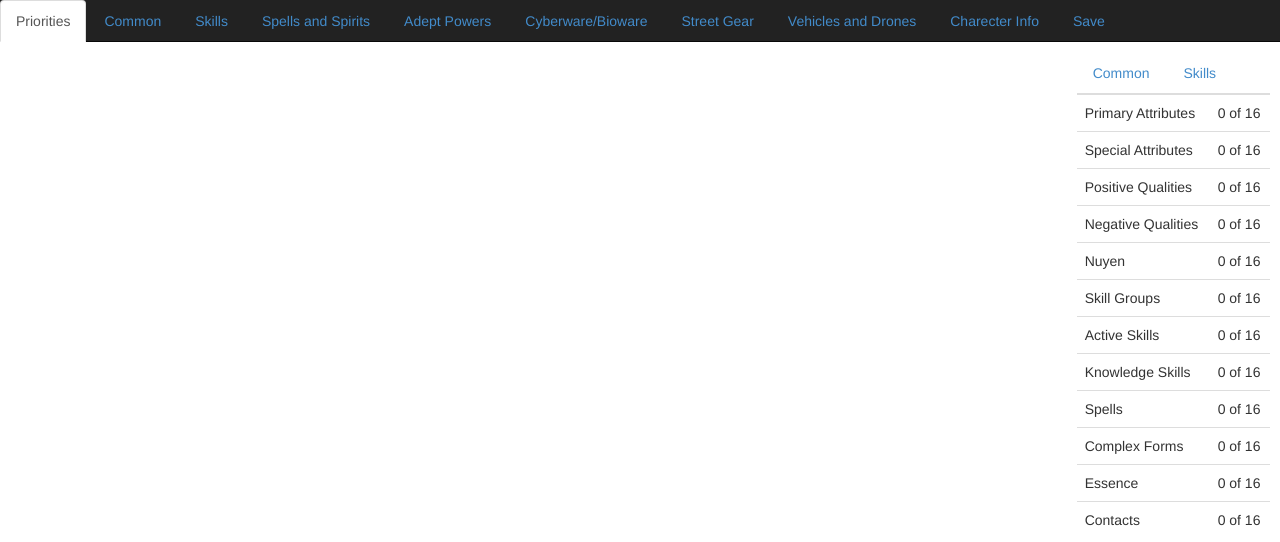
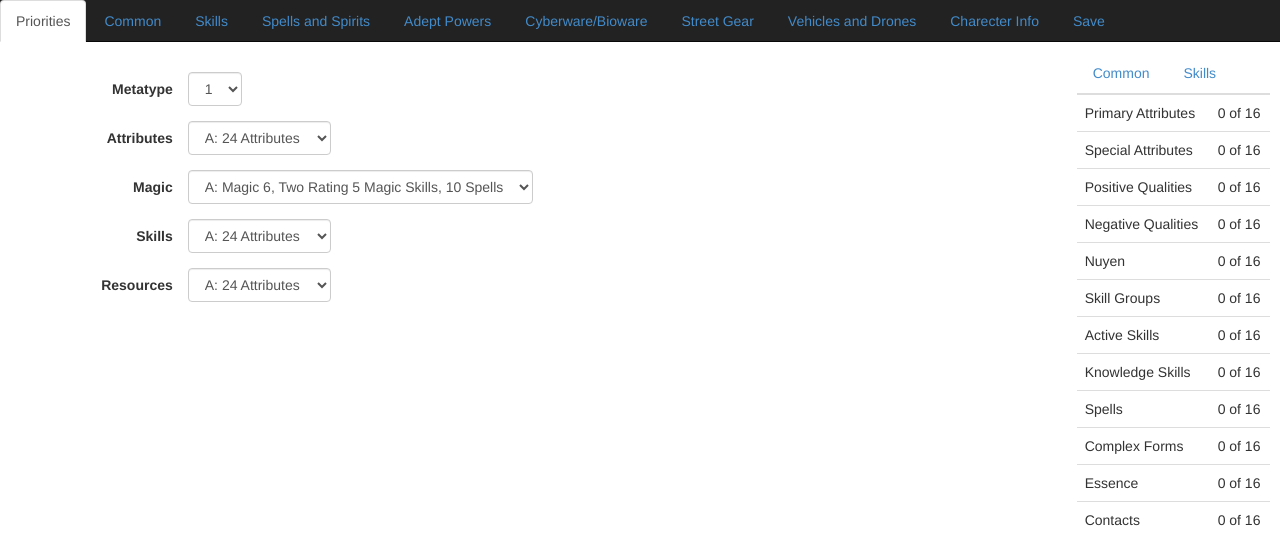
Before and after one commit to albertwohletz/wiz, a Django app: page / in a window 1280 px wide. Shown: the top 542 px of the page. Run offline with Django 3.2, Linux system fonts and the light colour scheme; data that the repository does not hold is empty; some libraries are stand-ins or nearby versions.

Commit message:
modularized tabs. started on priority tab

```diff
--- /dev/null
+++ b/templates/common.html
@@ -0,0 +1,42 @@
+<!-- Common Tab -->
+<div role="tabpanel" class="tab-pane" id="common">
+    <!-- Qualities -->
+    <div class='qualities col-xs-2'>
+        <ul>Qualities</ul>
+        <ul><button data-toggle="modal" data-target="#qualities-modal" class='btn-xs add-qualities'>Add</button><button class='btn-xs'>Delete</button></ul>
+        <div class='qualities-list'>
+        </div>
+    </div>
+
+    <!-- Right Pane -->
+    <div class='col-xs-10'>
+        <div class='attributes'>
+            <table class='table'>
+            <thead>
+                <tr>
+                    <th>Attributes</th>
+                    <th>Base</th>
+                    <th>Karma</th>
+                    <th>Val(Aug)</th>
+                    <th>Limits</th>
+                </tr>
+            </thead>
+            {% for att in attributes %}
+            <tr>
+                <td><label for="spinner">{{att.full}}</label></td>
+                <td class='{{att.short}}-base'><input class="spinner" value="1"></td>
+                <td class='{{att.short}}-karma'><input class="spinner" value="0"></td>
+                <td class='{{att.short}}-val'>1</td>
+                <td class='{{att.short}}-limit'>6(10)</td>
+            </tr>
+            {% endfor %}
+            </table>
+        </div>
+        <div class='contacts'>
+            Contacts
+            <div>
+            <button class='btn'>Add</button>
+            </div>
+        </div>
+    </div>
+</div>
--- /dev/null
+++ b/templates/priorities.html
@@ -0,0 +1,54 @@
+<div role="tabpanel" class="tab-pane active" id="priorities">
+<form class="form-horizontal">
+	<div class="form-group form-inline">
+		<label for="metatype" class="col-sm-2 control-label">Metatype</label>
+		<select class="form-control" id="metatype">
+	  		<option>1</option>
+	  		<option>2</option>
+	  		<option>3</option>
+	  		<option>4</option>
+	  		<option>5</option>
+		</select>
+	</div>
+	<div class="form-group form-inline">
+		<label for="attributes" class="col-sm-2 control-label">Attributes</label>
+		<select class="form-control" id="attributes">
+	  		<option value='24'>A: 24 Attributes</option>
+	  		<option value='20'>B: 20 Attributes</option>
+	  		<option value='16'>C: 16 Attributes</option>
+	  		<option value='14'>D: 14 Attributes</option>
+	  		<option value='12'>E: 12 Attributes</option>
+		</select>
+	</div>
+	<div class="form-group form-inline">
+		<label for="magic" class="col-sm-2 control-label">Magic</label>
+		<select class="form-control" id="magic">
+	  		<option value='24'>A: Magic 6, Two Rating 5 Magic Skills, 10 Spells</option>
+	  		<option value='20'>B: 20 Attributes</option>
+	  		<option value='16'>C: 16 Attributes</option>
+	  		<option value='14'>D: 14 Attributes</option>
+	  		<option value='12'>E: 12 Attributes</option>
+		</select>
+	</div>
+	<div class="form-group form-inline">
+		<label for="skills" class="col-sm-2 control-label">Skills</label>
+		<select class="form-control" id="skills">
+	  		<option value='24'>A: 24 Attributes</option>
+	  		<option value='20'>B: 20 Attributes</option>
+	  		<option value='16'>C: 16 Attributes</option>
+	  		<option value='14'>D: 14 Attributes</option>
+	  		<option value='12'>E: 12 Attributes</option>
+		</select>
+	</div>
+	<div class="form-group form-inline">
+		<label for="resources" class="col-sm-2 control-label">Resources</label>
+		<select class="form-control" id="resources">
+	  		<option value='24'>A: 24 Attributes</option>
+	  		<option value='20'>B: 20 Attributes</option>
+	  		<option value='16'>C: 16 Attributes</option>
+	  		<option value='14'>D: 14 Attributes</option>
+	  		<option value='12'>E: 12 Attributes</option>
+		</select>
+	</div>
+</form>
+</div>
```
Also changed, not shown: templates/main.html (+3 -47 lines).
